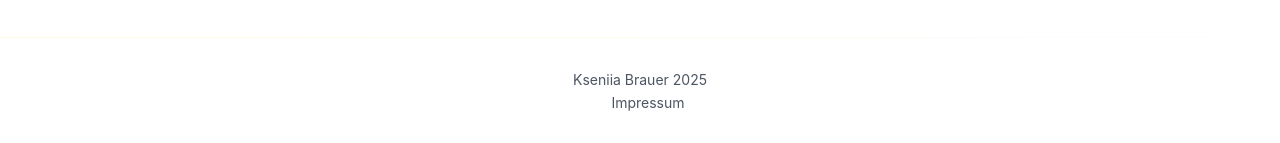
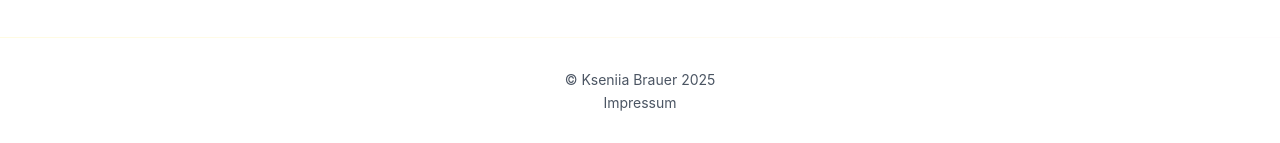
Before and after one commit to code-ksu/my-personal-website, a React (Create React App) app: page / in a window 1280 px wide. Shown: the part 1318-1461 px from the top of the page. Built offline with nearby package versions, Linux system fonts and the light colour scheme.

Commit message:
aligned footer

```diff
--- a/src/Footer.js
+++ b/src/Footer.js
@@ -91,8 +91,10 @@ const footer = () => (
             </div>
         </div>
         <footer className="bg-white py-8 text-center">
-            <p className="text-sm text-gray-600"> Kseniia Brauer {new Date().getFullYear()}</p>
-            <a href="/impressum" className="text-sm text-gray-600 hover:text-gray-800 ml-4">
+            <p className="text-sm text-gray-600">
+                &copy; Kseniia Brauer {new Date().getFullYear()}
+            </p>
+            <a href="/impressum" className="text-sm text-gray-600 hover:text-gray-800">
                 Impressum
             </a>
         </footer>
```
